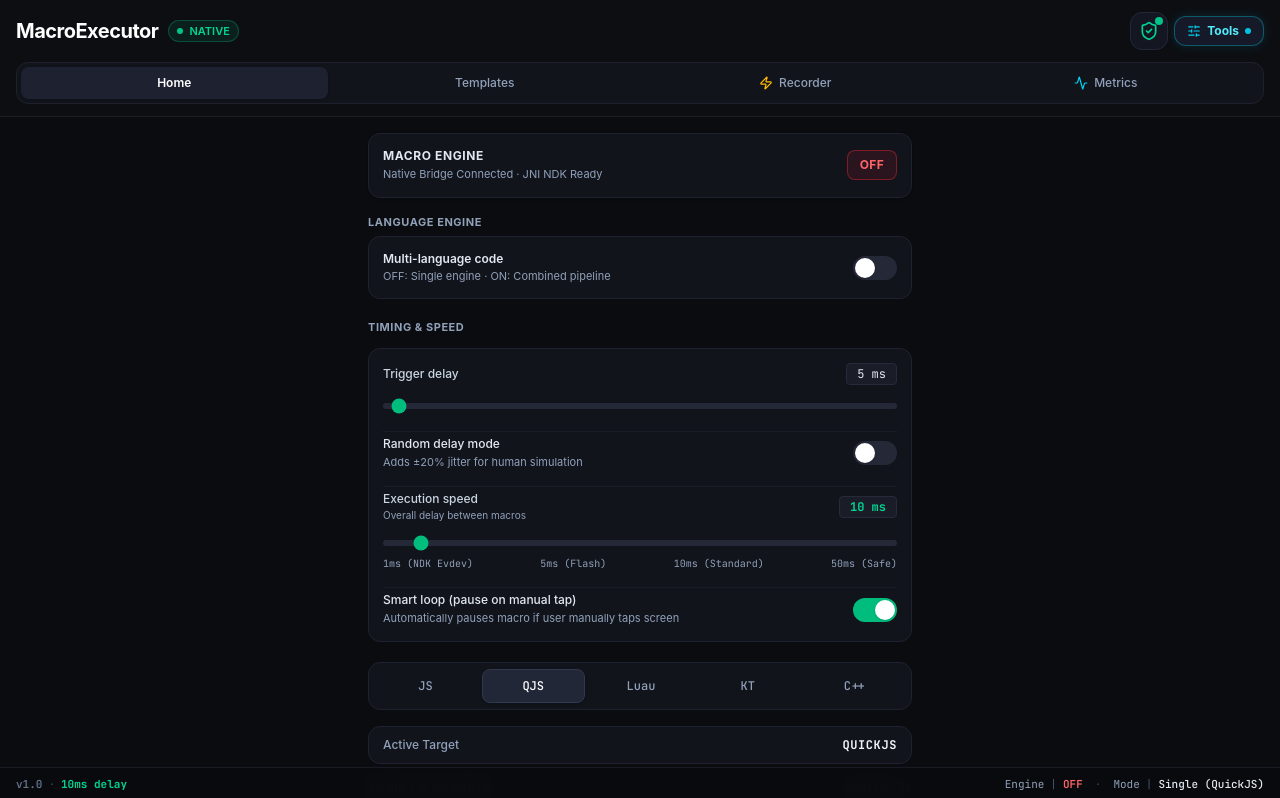
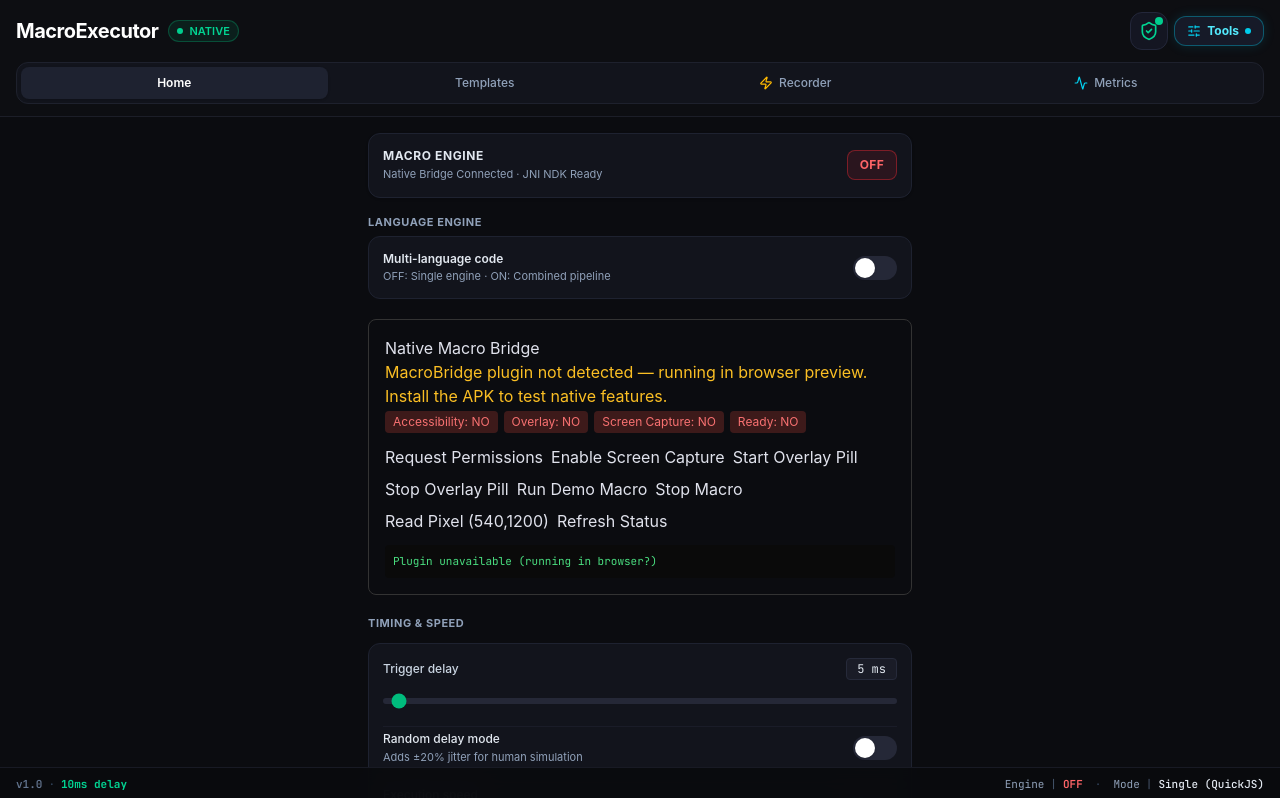
Before and after one commit to Kamiiisthegoat/Mobile-macroui-test, a React (Vite) app: page / in a window 1280 px wide. Shown: the top 798 px of the page. Built offline with nearby package versions, Linux system fonts and the light colour scheme.

Commit message:
Add MacroControlPanel component to App

```diff
--- a/src/App.tsx
+++ b/src/App.tsx
@@ -15,6 +15,7 @@ import { AndroidArchitectureModal } from './components/AndroidArchitectureModal'
 import { AccessibilityModal } from './components/AccessibilityModal';
 import { PerformanceMetricsView } from './components/PerformanceMetricsView';
 import { ExportImportModal } from './components/ExportImportModal';
+import { MacroControlPanel } from './components/MacroControlPanel';
 
 import {
   MacroConfig,
@@ -373,6 +374,9 @@ export default function App() {
               onToggleMultiLanguage={setMultiLanguage}
             />
 
+            {/* Native MacroBridge Control Panel (Accessibility / Overlay / Screen Capture / QuickJS) */}
+            <MacroControlPanel />
+
             {/* Timing & Speed Settings (Delay between macros in ms) */}
             <SpeedControls
               settings={speedSettings}
```
